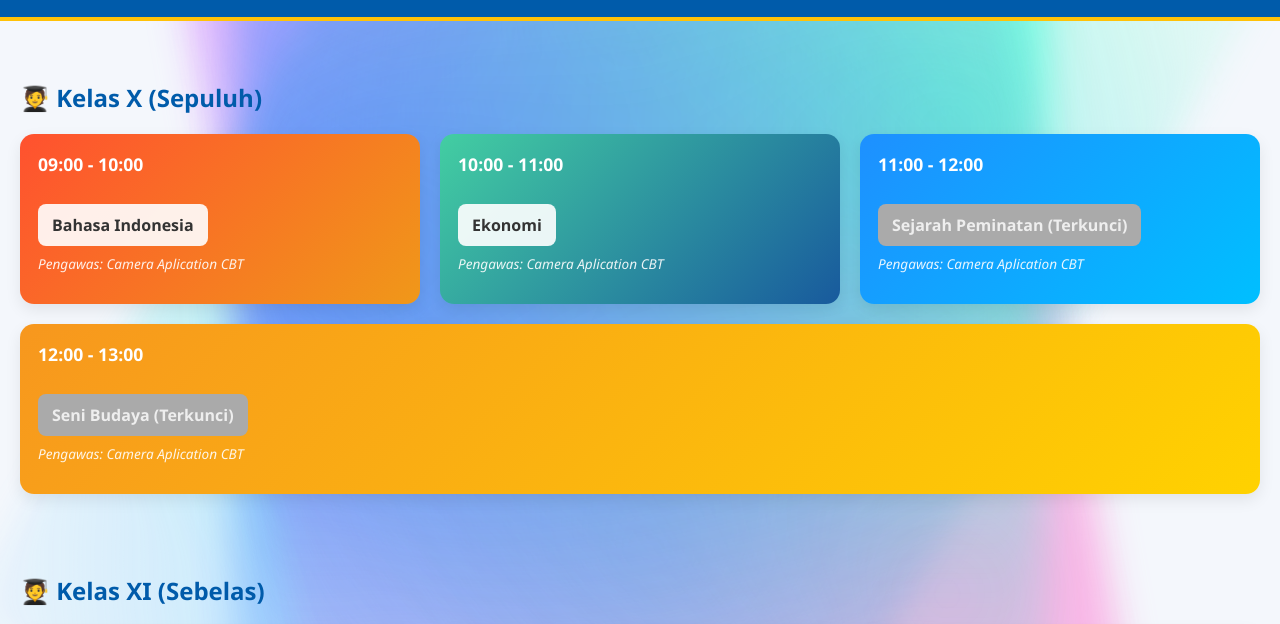
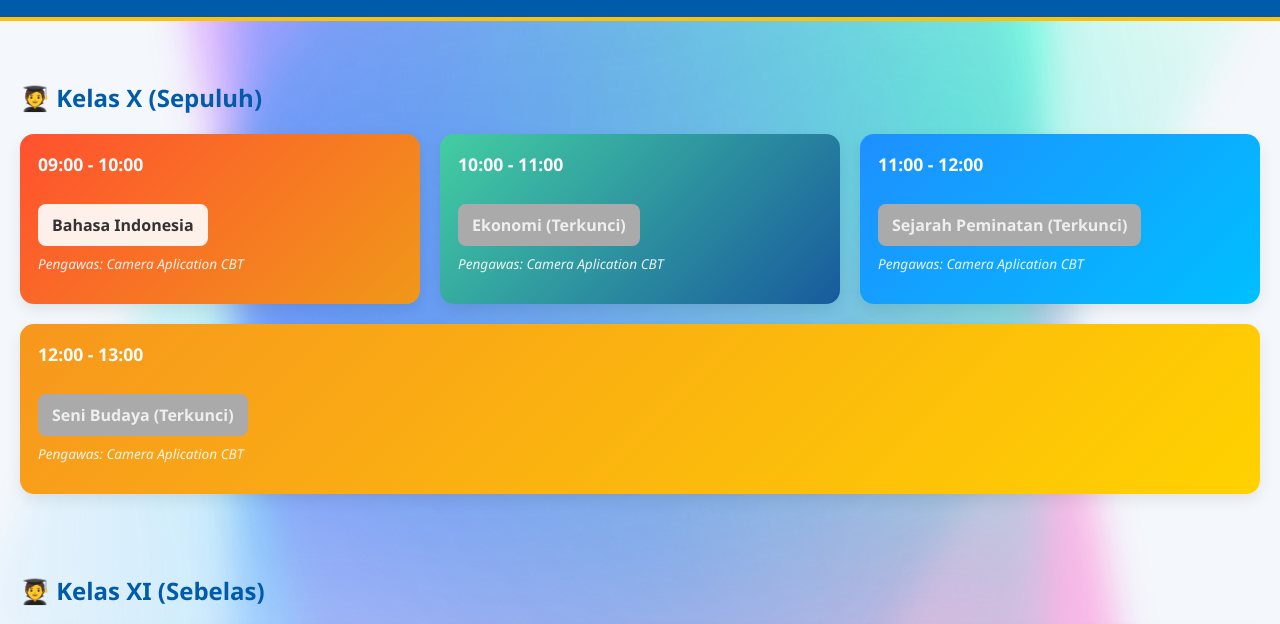
Before and after one commit to cbtrnj/pc, a plain HTML site: page senin-ips.html in a window 1280 px wide. Shown: the part 147-771 px from the top of the page. Drawn offline with Linux system fonts and the light colour scheme.

Commit message:
Update senin-ips.html

```diff
--- a/senin-ips.html
+++ b/senin-ips.html
@@ -3,7 +3,7 @@
 <head>
   <meta charset="UTF-8">
   <meta name="viewport" content="width=device-width, initial-scale=1.0">
-  <title>CBT PAS - Hari Senin </title>
+  <title>CBT PAS - Hari Senin (IPS) </title>
   <style>
     body { font-family:'Segoe UI',sans-serif; background:#f4f7fc; margin:0; position:relative; min-height:100vh; overflow-x:hidden; }
     header { background:#005baa; color:white; padding:20px; text-align:center; border-bottom:4px solid #ffc107; position:relative; z-index:1; }
@@ -107,11 +107,11 @@
   // Pengaturan kunci soal di luar jadwal
   const soalSettings = {
     "btn-xipa-indonesia": false,
-    "btn-xipa-ekonomi": true,
+    "btn-xipa-kimia": true,
     "btn-xipa-fisika": true,
     "btn-xipa-seni": true,
     "btn-xiipa-indonesia": false,
-    "btn-xiipa-ekonomi": true,
+    "btn-xiipa-kimia": true,
     "btn-xiipa-fisika": true,
     "btn-xiipa-seni": true,
     "btn-xiiipa-indonesia": false,
```
